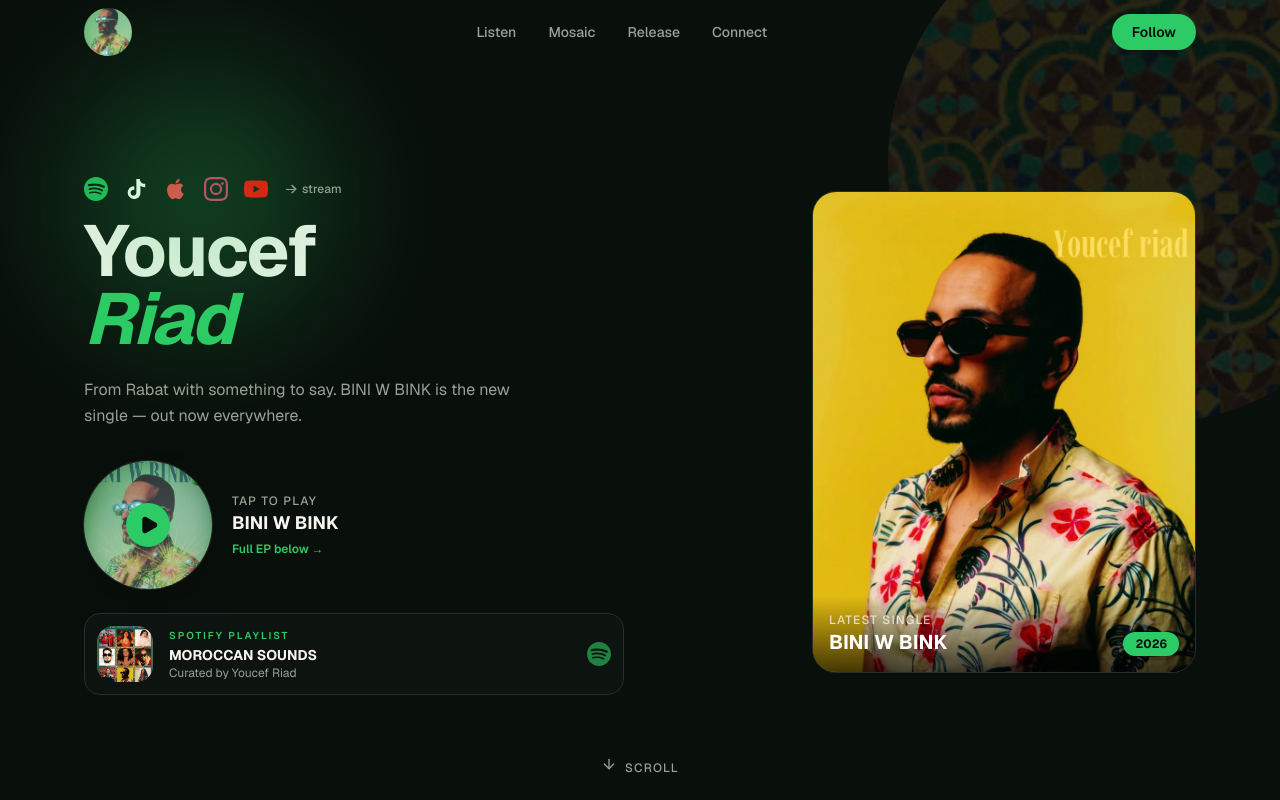
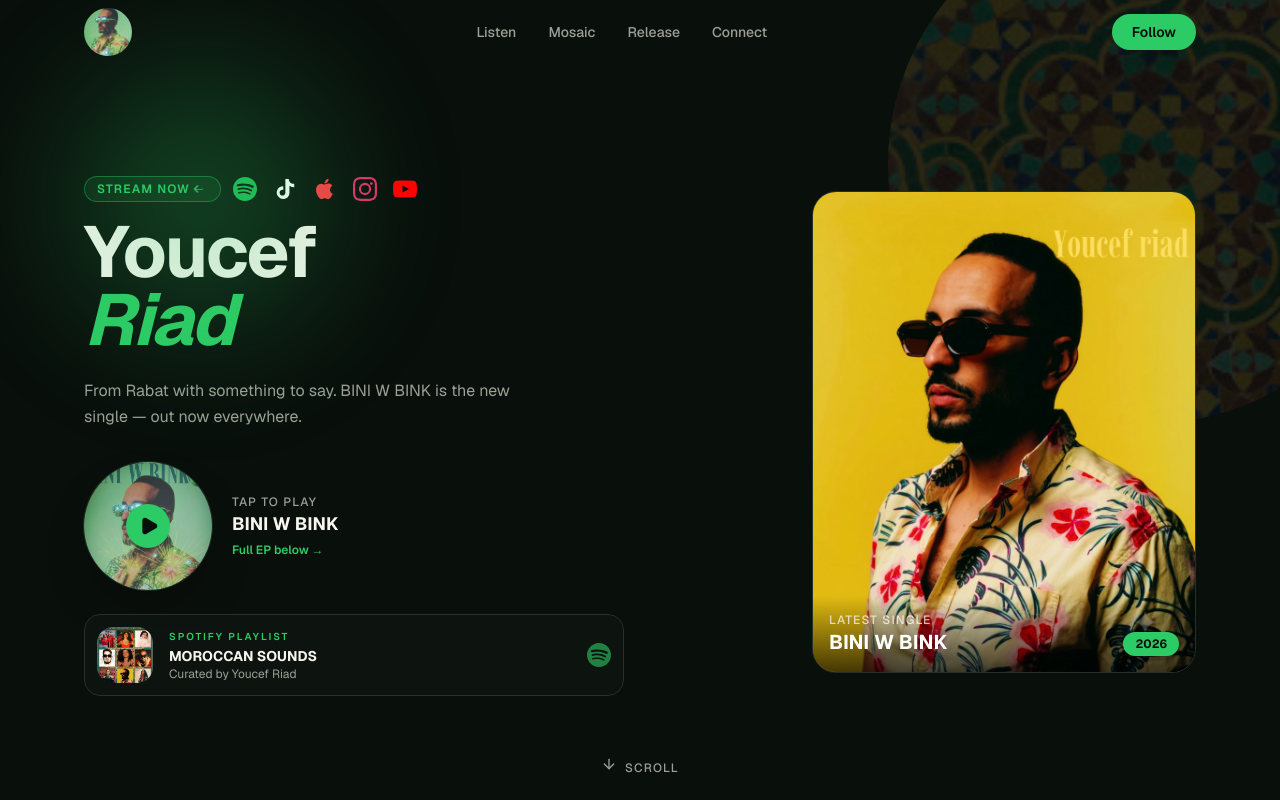
Before and after one commit to znafi/Zstudios_youcef.riad-website, a Next.js app: page / in a window 1280 px wide. Shown: the top 800 px of the page. Built offline with nearby package versions, Linux system fonts and the light colour scheme.

Commit message:
Make 'Stream now' pill catchy with left-pointing bouncing arrow toward icons
Co-authored-by: Cursor <cursoragent@cursor.com>

```diff
--- a/app/globals.css
+++ b/app/globals.css
@@ -156,6 +156,15 @@
   animation: bounce-x 1s ease-in-out infinite;
 }
 
+/* arrow points left (scaleX(-1) on the SVG), bounces toward icons */
+@keyframes bounce-x-left {
+  0%, 100% { transform: scaleX(-1) translateX(0); }
+  50% { transform: scaleX(-1) translateX(4px); }
+}
+.animate-bounce-x-left {
+  animation: bounce-x-left 0.8s ease-in-out infinite;
+}
+
 /* ---- Marquee ---- */
 @keyframes marquee {
   from {
--- a/components/hero.tsx
+++ b/components/hero.tsx
@@ -98,7 +98,16 @@ export function Hero() {
       <div className="mx-auto grid w-full max-w-6xl grid-cols-1 items-center gap-10 px-5 md:grid-cols-2 md:gap-8">
         {/* Copy */}
         <div className="order-2 md:order-1">
-          <div className="mt-2 flex items-center gap-4">
+          <div className="mt-2 flex items-center gap-3">
+            {/* "Stream now" CTA — arrow points left toward the icons */}
+            <span className="flex items-center gap-1.5 rounded-full border border-primary/40 bg-primary/10 px-3 py-1 text-xs font-semibold uppercase tracking-widest text-primary">
+              Stream now
+              {/* left-pointing arrow that bounces toward the icons */}
+              <svg viewBox="0 0 16 16" fill="currentColor" className="size-3 animate-bounce-x-left" aria-hidden="true" style={{transform:'scaleX(-1)'}}>
+                <path d="M3 8h8.586L8.293 4.707a1 1 0 0 1 1.414-1.414l4 4a1 1 0 0 1 0 1.414l-4 4a1 1 0 0 1-1.414-1.414L11.586 9H3a1 1 0 0 1 0-2z"/>
+              </svg>
+            </span>
+
             <div className="flex items-center gap-4">
               {socialLinks.map(({ label, href, Icon, color }) => (
                 <a
@@ -114,12 +123,6 @@ export function Hero() {
                 </a>
               ))}
             </div>
-            <span className="flex items-center gap-1 text-xs font-medium text-muted-foreground">
-              <svg viewBox="0 0 16 16" fill="currentColor" className="size-3.5 animate-bounce-x" aria-hidden="true">
-                <path d="M3 8h8.586L8.293 4.707a1 1 0 0 1 1.414-1.414l4 4a1 1 0 0 1 0 1.414l-4 4a1 1 0 0 1-1.414-1.414L11.586 9H3a1 1 0 0 1 0-2z"/>
-              </svg>
-              stream
-            </span>
           </div>
 
           <h1 className="mt-4 text-balance text-5xl font-bold leading-[0.95] tracking-tight text-foreground sm:text-6xl lg:text-7xl">
```
